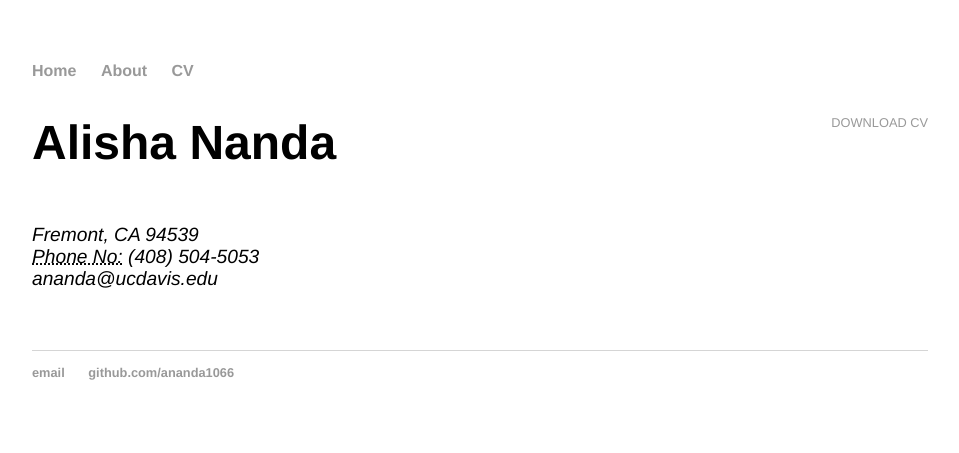
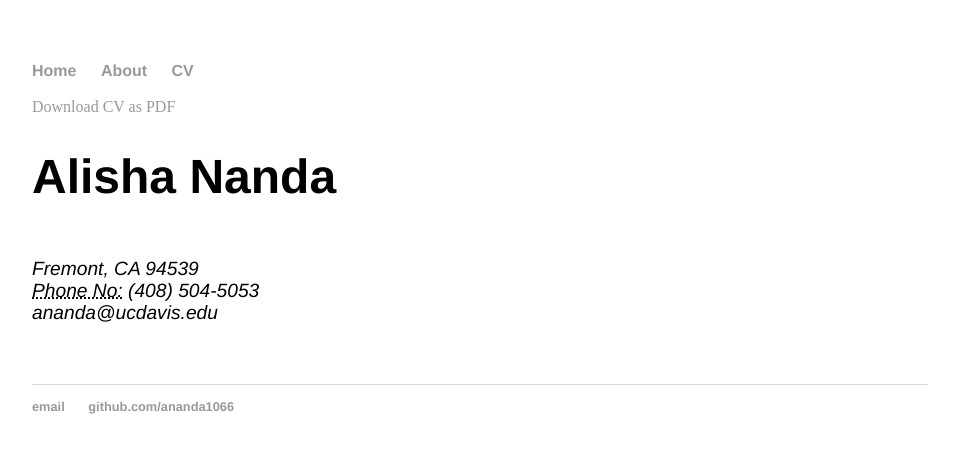
Before and after one commit to ananda1066/personalWebsite1, a Jekyll site: the page built from cv/index.html, in a window 1280 px wide. Shown: the top 453 px of the page, without its empty margins (160-1119 px from the left). Built offline with Jekyll 4.4.1, drawn with Linux system fonts in a browser that asks for light colours.

Commit message:
Update index.html to include link to resume

```diff
--- a/cv/index.html
+++ b/cv/index.html
@@ -4,7 +4,7 @@ title: CV of Alisha Nanda
 ---
 
 	<div class="cv">
-		<a href="#" class="download" title="Download CV as PDF">Download CV</a>
+		<a href="file:///C:/Users/alish/OneDrive/AlishaNandaResume.pdf">Download CV as PDF</a>
 					<h1>Alisha Nanda</h1>
 					<address>
 
@@ -16,4 +16,5 @@ title: CV of Alisha Nanda
 
 
 
+
 	</div>
```
